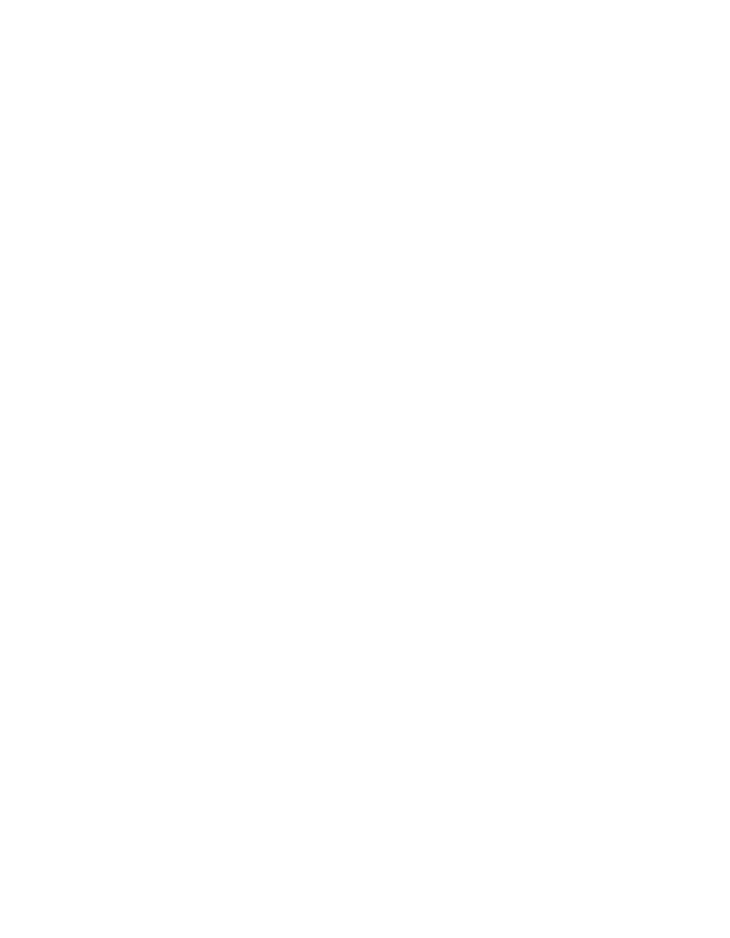
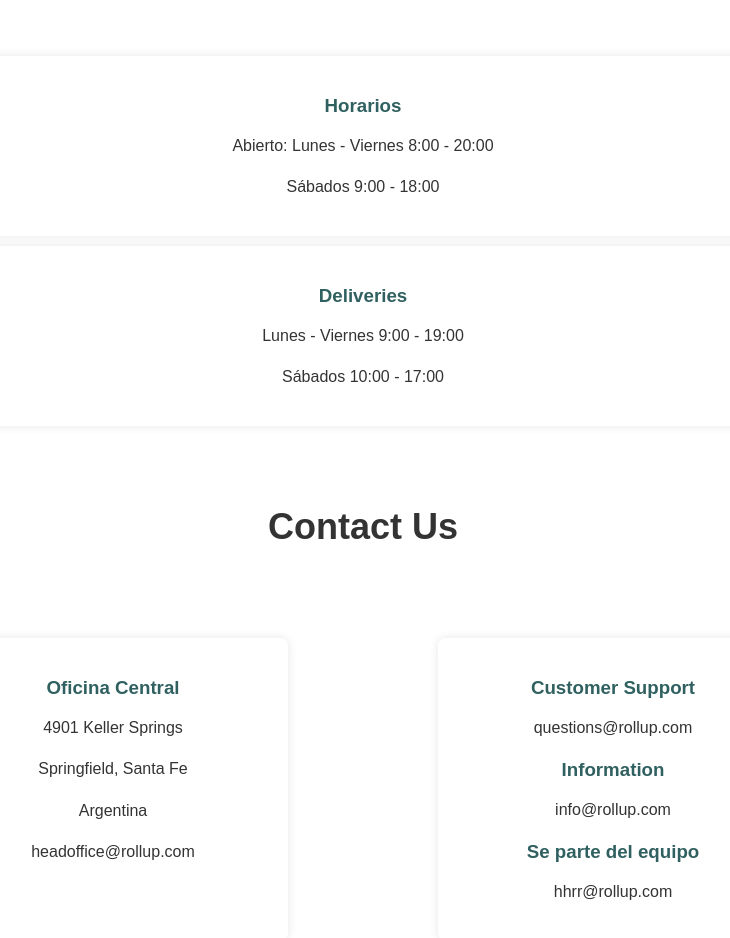
Before and after one commit to Pablobollero/Final-Project-ReactJS, a React (Create React App) app: page /contacto in a window 1280 px wide. Before the commit this address had no page. Shown: the part 380-1318 px from the top of the page, without its empty margins (277-1007 px from the left). Before the commit the page ends 800 px from the top, so only its background shows below. Built offline with nearby package versions, Linux system fonts and the light colour scheme; the HTML template or start-up script is replaced by a standard one.

Commit message:
Contacto

```diff
--- a/src/App.js
+++ b/src/App.js
@@ -6,6 +6,7 @@ import ItemDetailContainer from "./Components/ItemDetailContainer/ItemDetailCont
 import { CartProvider } from "./Components/Context/CartContext";
 import Cart from "./Components/Cart/Cart";
 import Checkout from "./Components/Checkout/Checkout";
+import Contacto from "./Components/Contacto/Contacto";
 
 
 function App() {
@@ -21,6 +22,7 @@ function App() {
             <Route path='/item/:itemId' element={<ItemDetailContainer />} />
             <Route path='/cart' element={<Cart />} />
             <Route path='/checkout' element={<Checkout />} />
+            <Route path='/contacto' element={<Contacto />} />
             <Route path='*' element={<h1>404 NOT FOUND</h1>} />
           </Routes>
         </CartProvider>
--- /dev/null
+++ b/src/Components/Contacto/Contacto.css
@@ -0,0 +1,76 @@
+.contact-container {
+    max-width: 1000px;
+    margin: 5rem auto;
+    padding: 40px 20px;
+    font-family: 'Arial', sans-serif;
+}
+
+.contact-title {
+    font-size: 36px;
+    text-align: center;
+    color: #333;
+    margin: 5rem auto;
+}
+
+.contact-details {
+    display: flex;
+    justify-content: space-around;
+    flex-wrap: wrap;
+}
+
+.contact-section {
+    margin: 10px;
+    padding: 20px;
+    flex-basis: 45%; /* Ajustar según el diseño de la imagen y el espacio disponible */
+    box-shadow: 0 0 10px rgba(0, 0, 0, 0.1);
+    background-color: #fff;
+    border-radius: 8px;
+    text-align: center;
+}
+
+.contact-section h3 {
+    color: #306060;
+    margin-bottom: 10px;
+}
+
+.contact-section p {
+    color: #333;
+    line-height: 1.6;
+}
+
+/* Asegúrate de incluir media queries para hacerla responsiva si es necesario */
+@media (max-width: 768px) {
+    .contact-details {
+        flex-direction: column;
+        align-items: center;
+    }
+
+    .contact-section {
+        flex-basis: 80%;
+        margin-bottom: 20px;
+    }
+}
+
+.contact-section {
+    margin: 10px;
+    padding: 20px;
+    flex-basis: calc(33% - 20px); /* Ajusta el ancho para 3 columnas */
+    box-shadow: 0 0 10px rgba(0, 0, 0, 0.1);
+    background-color: #fff;
+    border-radius: 8px;
+}
+
+/* Ajustes para que las tarjetas se vean bien en dispositivos móviles */
+@media (max-width: 768px) {
+    .contact-section {
+        flex-basis: 80%;
+        margin-bottom: 20px;
+    }
+}
+
+/* Opcional: si necesitas que en pantallas medianas se muestren 2 columnas */
+@media (max-width: 1024px) {
+    .contact-section {
+        flex-basis: calc(50% - 20px);
+    }
+}
--- /dev/null
+++ b/src/Components/Contacto/Contacto.js
@@ -0,0 +1,42 @@
+import React from 'react';
+import './Contacto.css';
+
+const Contacto = () => {
+    return (
+        <div className="contact-container">
+            <div>
+            <h2 className="contact-title">Cuando encontrarnos!</h2>
+                <div className="contact-section">
+                    <h3>Horarios</h3>
+                    <p>Abierto: Lunes - Viernes 8:00 - 20:00</p>
+                    <p>Sábados 9:00 - 18:00</p>
+                </div>
+                <div className="contact-section">
+                    <h3>Deliveries</h3>
+                    <p>Lunes - Viernes 9:00 - 19:00</p>
+                    <p>Sábados 10:00 - 17:00</p>
+                </div>
+            </div>
+            <h2 className="contact-title">Contact Us</h2>
+            <div className="contact-details">
+                <div className="contact-section">
+                    <h3>Oficina Central</h3>
+                    <p>4901 Keller Springs</p>
+                    <p>Springfield, Santa Fe</p>
+                    <p>Argentina</p>
+                    <p>headoffice@rollup.com</p>
+                </div>
+                <div className="contact-section">
+                    <h3>Customer Support</h3>
+                    <p>questions@rollup.com</p>
+                    <h3>Information</h3>
+                    <p>info@rollup.com</p>
+                    <h3>Se parte del equipo</h3>
+                    <p>hhrr@rollup.com</p>
+                </div>
+            </div>
+        </div>
+    );
+}
+
+export default Contacto;
--- a/src/Components/NavBar/NavBar.js
+++ b/src/Components/NavBar/NavBar.js
@@ -2,6 +2,7 @@ import { Link, NavLink } from "react-router-dom";
 import CartWidget from "../CartWidget/CartWidget";
 import "./NavBar.css";
 import BurgerMenu from "./BurgerMenu";
+
 
 const NavBar = () => {
     return (
@@ -19,7 +20,9 @@ const NavBar = () => {
                     <li className="nav-item">
                         <NavLink to={`/category/recomendados`} className={({ isActive }) => isActive ? 'nav-link active' : 'nav-link'}>Recomendados</NavLink>
                     </li>
-                    {/* Puedes agregar más elementos de lista aquí si lo necesitas */}
+                    <li className="nav-item">
+                        <NavLink to={`/contacto`} className={({ isActive }) => isActive ? 'nav-link active' : 'nav-link'}>Contacto</NavLink>
+                    </li>
                 </ul>
                 <div className="ms-auto">
                     <CartWidget />
```
